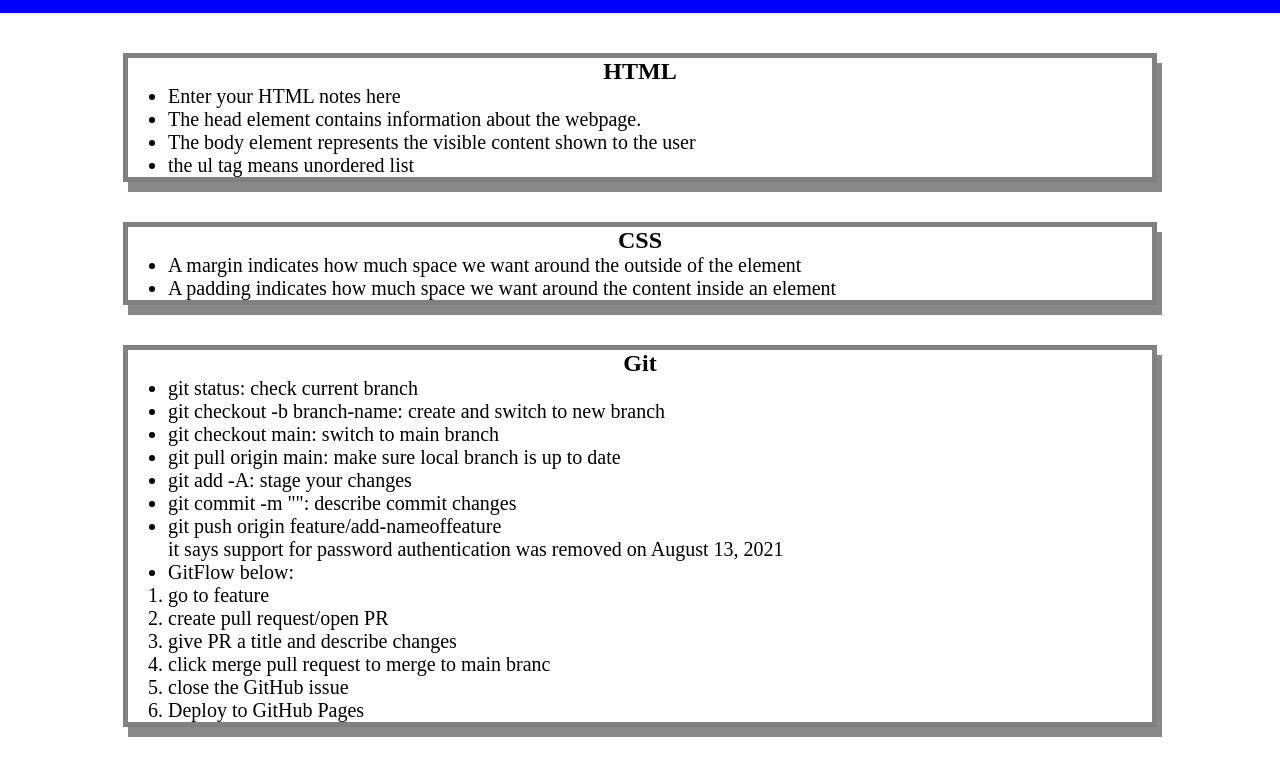
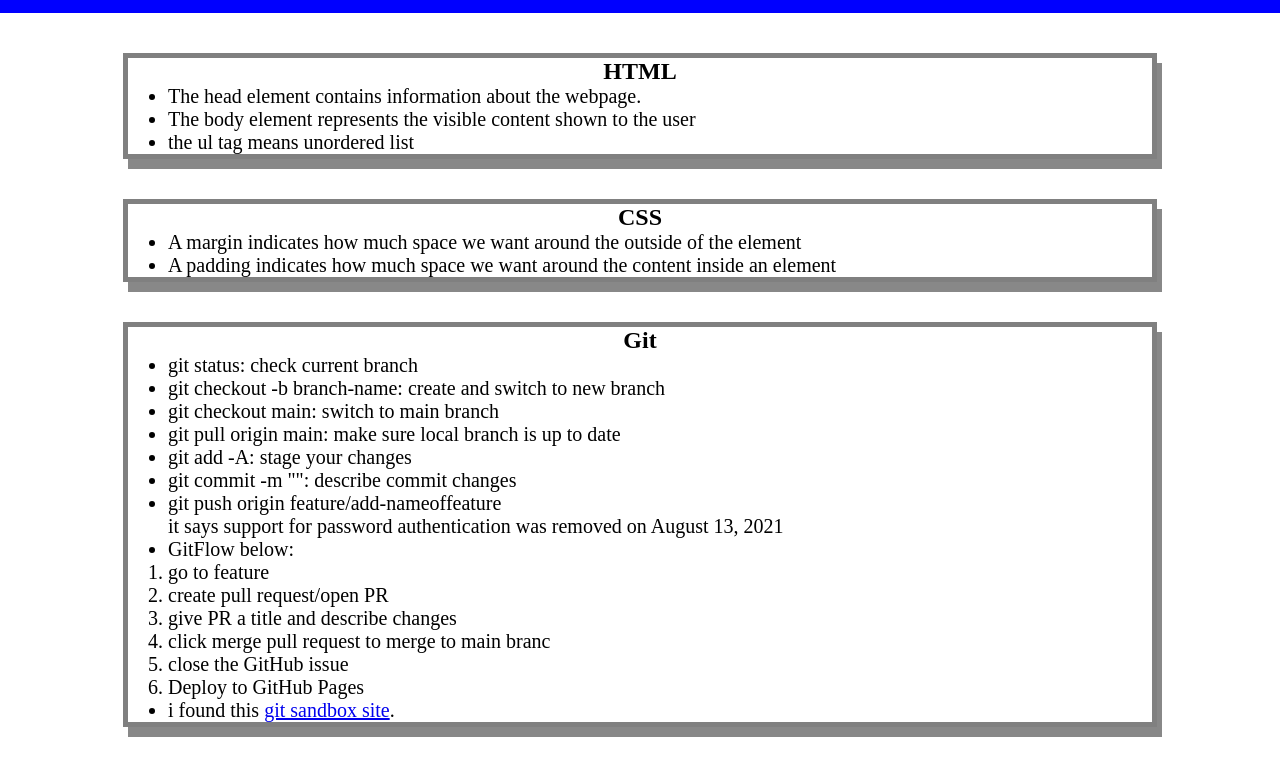
Before and after one commit to codeswitchstudio/pre-work-study-guide, a plain HTML site: page index.html in a window 1280 px wide. Shown: the part 167-932 px from the top of the page. Drawn offline with Linux system fonts and the light colour scheme.

Commit message:
Update index.html
added to list

```diff
--- a/index.html
+++ b/index.html
@@ -22,7 +22,6 @@
       <section class="card" id="html-section">
         <h2>HTML</h2>
         <ul>
-          <li>Enter your HTML notes here</li>
           <li>The head element contains information about the webpage.</li>
           <li>The body element represents the visible content shown to the user</li>
           <li>the ul tag means unordered list</li>
@@ -57,6 +56,7 @@
         <li>close the GitHub issue</li>
         <li>Deploy to GitHub Pages</li>
        </ol>
+       <li> i found this <a href="https://learngitbranching.js.org/">git sandbox site</a>.</li>
       </ul>
       </section>
 
```
